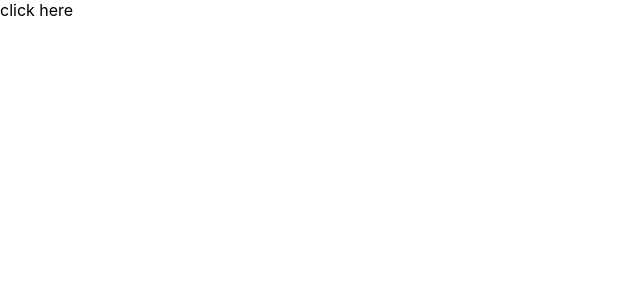
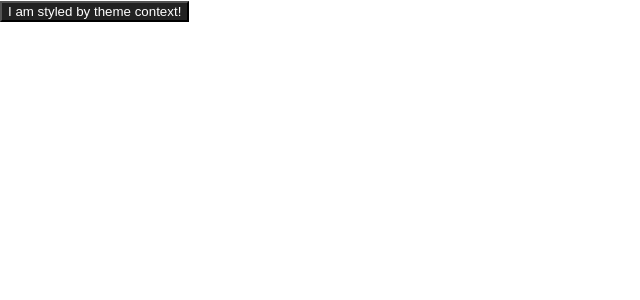
Before and after one commit to IWSR/react-code-debug, a React app: page / in a window 1280 px wide. Shown: the top 300 px of the page, without its empty margins (0-640 px from the left). Built offline with nearby package versions, Linux system fonts and the light colour scheme.

Commit message:
useContext & Context

```diff
--- a/src/App.js
+++ b/src/App.js
@@ -5,26 +5,29 @@ import UseEffectAnduseLayoutEffect from './components/UseEffectAndUseLayoutEffec
 import UseState from './components/UseState';
 import UseRef from './components/UseRef';
 import UseCallbackAndUseMemo from './components/UseCallback&UseMemo';
+import App from './components/UseContext';
 
-export default function App() {
-  // const [count, setCount] = useState(0);
-  return (
-    <div>
-      {/* <p>{count}</p>
-      <input
-        type="button"
-        value="增加"
-        onClick={() => {
-          setCount(count + 1);
-        }}
-      /> */}
-      {/* <Test /> */}
-      {/* <SchedulerTest /> */}
-      {/* <TasksWithDifferentPriorities /> */}
-      {/* <UseEffectAnduseLayoutEffect /> */}
-      {/* <UseState /> */}
-      {/* <UseRef /> */}
-      <UseCallbackAndUseMemo />
-    </div>
-  );
-}
+// export default function App() {
+//   // const [count, setCount] = useState(0);
+//   return (
+//     <div>
+//       {/* <p>{count}</p>
+//       <input
+//         type="button"
+//         value="增加"
+//         onClick={() => {
+//           setCount(count + 1);
+//         }}
+//       /> */}
+//       {/* <Test /> */}
+//       {/* <SchedulerTest /> */}
+//       {/* <TasksWithDifferentPriorities /> */}
+//       {/* <UseEffectAnduseLayoutEffect /> */}
+//       {/* <UseState /> */}
+//       {/* <UseRef /> */}
+//       <UseCallbackAndUseMemo />
+//     </div>
+//   );
+// }
+
+export default App;
--- /dev/null
+++ b/src/components/UseContext/index.js
@@ -0,0 +1,41 @@
+import React, { useContext } from "react";
+
+const themes = {
+  light: {
+    foreground: "#000000",
+    background: "#eeeeee"
+  },
+  dark: {
+    foreground: "#ffffff",
+    background: "#222222"
+  }
+};
+
+const ThemeContext = React.createContext(themes.light);
+
+function App() {
+  return (
+    <ThemeContext.Provider value={themes.dark}>
+      <Toolbar />
+    </ThemeContext.Provider>
+  );
+}
+
+function Toolbar(props) {
+  return (
+    <div>
+      <ThemedButton />
+    </div>
+  );
+}
+
+function ThemedButton() {
+  const theme = useContext(ThemeContext);
+  return (
+    <button style={{ background: theme.background, color: theme.foreground }}>
+      I am styled by theme context!
+    </button>
+  );
+}
+
+export default App;
```
Also changed, not shown: 1 other file (tests, documents, lock files or other folders).
